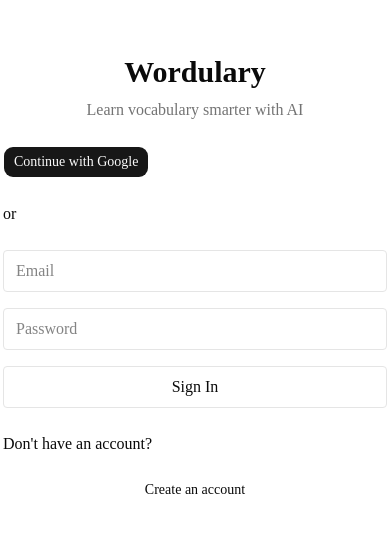
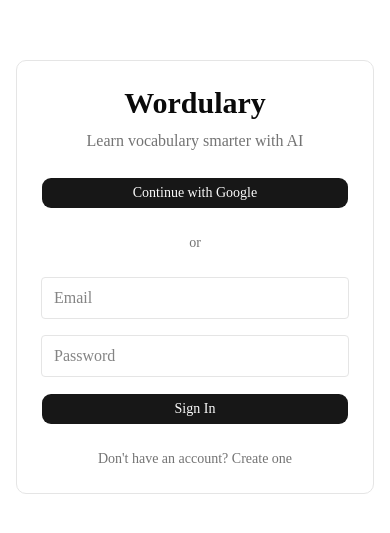
Before and after one commit to ChaminduD/wordulary, a Next.js app: page /login in a window 390 px wide. Shown: the part 145-678 px from the top of the page. Built offline with nearby package versions, Linux system fonts and the light colour scheme; no server answers.

Commit message:
Update responsiveness of login and sign up page

```diff
--- a/src/app/login/page.tsx
+++ b/src/app/login/page.tsx
@@ -3,6 +3,7 @@ import { GoogleSignInButton } from "@/components/auth/google-sign-in-button";
 import { createClient } from "@/lib/supabase/server";
 import Link from "next/link";
 import { signInAction } from "@/actions/auth";
+import { Button } from "@/components/ui/button";
 
 type PageProps = {
   searchParams: Promise<{
@@ -23,8 +24,8 @@ export default async function LoginPage({ searchParams }: PageProps) {
   }
 
   return (
-    <main className="flex min-h-screen items-center justify-center">
-      <div className="w-full max-w-sm space-y-6">
+    <main className="flex min-h-screen items-center justify-center p-4">
+      <div className="w-full max-w-sm space-y-6 rounded-lg border p-6">
         <div className="text-center">
           <h1 className="text-3xl font-bold">Wordulary</h1>
           <p className="mt-2 text-muted-foreground">
@@ -34,16 +35,18 @@ export default async function LoginPage({ searchParams }: PageProps) {
 
         <GoogleSignInButton />
 
-        <p>or</p>
+        <p className="text-center text-sm text-muted-foreground">
+          or
+        </p>
 
         {error === "invalid_credentials" && (
-          <p className="text-sm text-red-500">
+          <p className="text-center text-sm text-red-500">
             Invalid email or password.
           </p>
         )}
 
         {error === "email_not_confirmed" && (
-          <p className="text-sm text-red-500">
+          <p className="text-center text-sm text-red-500">
             Please verify your email before signing in.
           </p>
         )}
@@ -68,22 +71,23 @@ export default async function LoginPage({ searchParams }: PageProps) {
             required
           />
 
-          <button
+          <Button
             type="submit"
-            className="w-full rounded border px-4 py-2"
+            className="w-full"
           >
             Sign In
-          </button>
+          </Button>
         </form>
 
-        <p>Don&apos;t have an account?</p>
-
-        <Link
-          href="/sign-up"
-          className="block text-center text-sm"
-        >
-          Create an account
-        </Link>
+        <p className="text-center text-sm text-muted-foreground">
+          Don&apos;t have an account?{" "}
+          <Link
+            href="/sign-up"
+            className="font-medium hover:underline"
+          >
+            Create one
+          </Link>
+        </p>
       </div>
     </main>
   );
--- a/src/app/sign-up/page.tsx
+++ b/src/app/sign-up/page.tsx
@@ -1,15 +1,20 @@
 import Link from "next/link";
 import { signUpAction } from "@/actions/auth";
+import { Button } from "@/components/ui/button";
 
 export default function SignUpPage() {
     return (
-        <main className="flex min-h-screen items-center justify-center">
-            <div className="w-full max-w-sm space-y-6">
+        <main className="flex min-h-screen items-center justify-center p-4">
+            <div className="w-full max-w-sm space-y-6 rounded-lg border p-6">
 
                 <div className="text-center">
                     <h1 className="text-3xl font-bold">
-                        Create Account
+                        Wordulary
                     </h1>
+
+                    <p className="mt-2 text-center text-muted-foreground">
+                        Create your account
+                    </p>
                 </div>
 
                 <form
@@ -40,20 +45,23 @@ export default function SignUpPage() {
                         className="w-full rounded border px-3 py-2"
                     />
 
-                    <button
+                    <Button
                         type="submit"
-                        className="w-full rounded border px-4 py-2"
+                        className="w-full"
                     >
                         Create Account
-                    </button>
+                    </Button>
                 </form>
 
-                <Link
-                    href="/login"
-                    className="block text-center text-sm"
-                >
-                    Already have an account?
-                </Link>
+                <p className="text-center text-sm text-muted-foreground">
+                    Already have an account?{" "}
+                    <Link
+                        href="/login"
+                        className="font-medium hover:underline"
+                    >
+                        Sign in
+                    </Link>
+                </p>
 
             </div>
         </main>
--- a/src/components/auth/google-sign-in-button.tsx
+++ b/src/components/auth/google-sign-in-button.tsx
@@ -16,7 +16,11 @@ export function GoogleSignInButton() {
     };
 
     return (
-        <Button onClick={handleSignIn}>
+        <Button
+            type="button"
+            className="w-full"
+            onClick={handleSignIn}
+        >
             Continue with Google
         </Button>
     );
--- a/src/components/auth/sign-out-button.tsx
+++ b/src/components/auth/sign-out-button.tsx
@@ -4,7 +4,11 @@ import { useRouter } from "next/navigation";
 import { Button } from "@/components/ui/button";
 import { createClient } from "@/lib/supabase/client";
 
-export function SignOutButton() {
+type SignOutButtonProps = {
+    className?: string;
+};
+
+export function SignOutButton({ className, }: SignOutButtonProps) {
     const router = useRouter();
 
     const handleSignOut = async () => {
@@ -18,7 +22,9 @@ export function SignOutButton() {
 
     return (
         <Button
+            type="button"
             variant="outline"
+            className={className}
             onClick={handleSignOut}
         >
             Sign Out
--- a/src/components/review/review-session.tsx
+++ b/src/components/review/review-session.tsx
@@ -1,7 +1,6 @@
 "use client";
 
 import { useState } from "react";
-import { useRouter } from "next/navigation";
 import { Button } from "@/components/ui/button";
 
 type ReviewTerm = {
@@ -22,8 +21,6 @@ export function ReviewSession({ terms, collectionId, }: ReviewSessionProps) {
     const [updating, setUpdating] = useState(false);
 
     const currentTerm = terms[currentIndex];
-
-    const router = useRouter();
 
     function handleNext() {
         setCurrentIndex((current) =>
```
